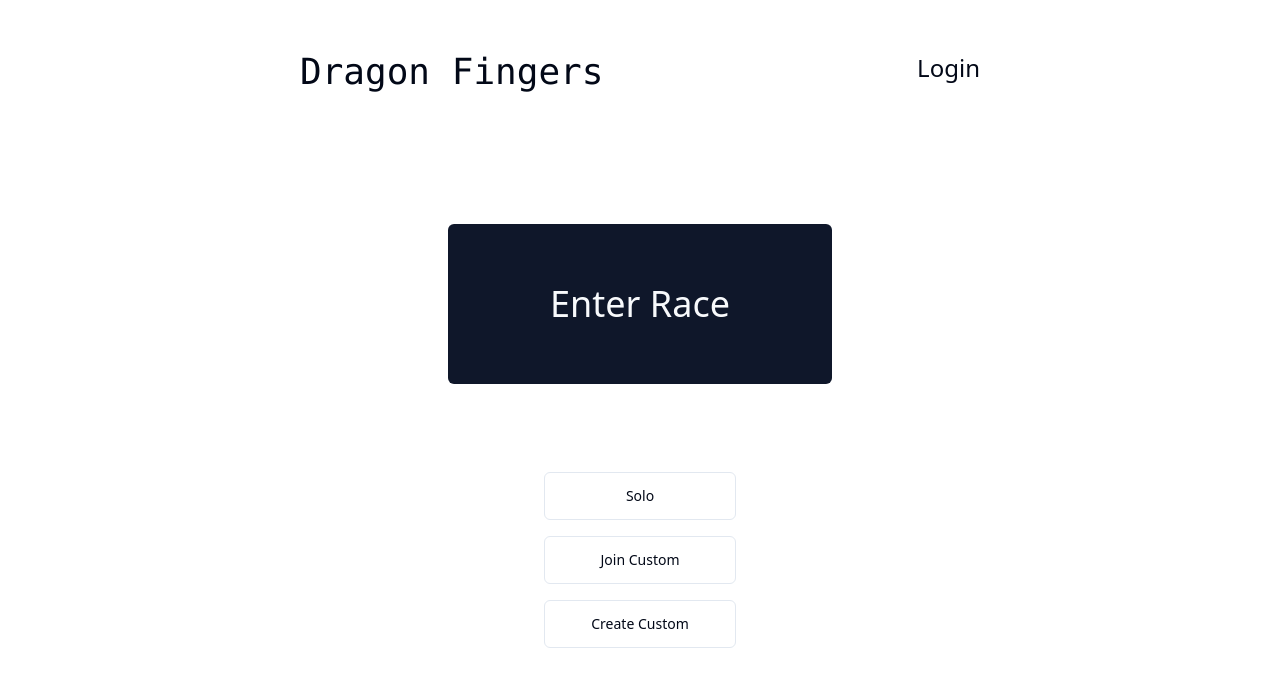
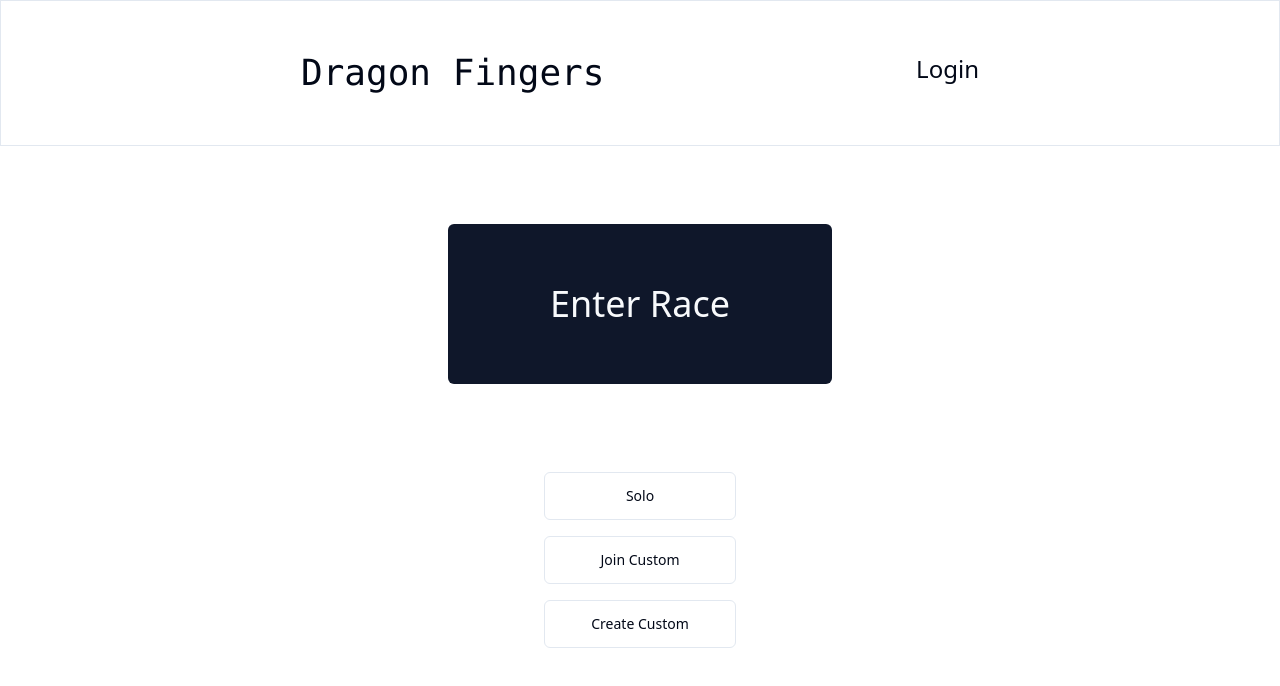
Before and after one commit to derekjtong/dragon-fingers-v2, a Next.js app: page / in a window 1280 px wide. Shown: the top 686 px of the page. Built offline with nearby package versions, Linux system fonts and the light colour scheme; no server answers.

Commit message:
Adjust border

```diff
--- a/app/components/Navbar.tsx
+++ b/app/components/Navbar.tsx
@@ -3,7 +3,7 @@ import AuthButton from "./AuthButton";
 
 function NavBar() {
   return (
-    <div className="fixed flex w-screen justify-between px-9 pt-10 text-2xl lg:px-72">
+    <div className="fixed z-50 flex w-screen justify-between border bg-white px-9 py-10 text-2xl lg:px-72">
       <Link href="/" className="p-3 font-mono text-4xl hover:bg-slate-300">
         Dragon Fingers
       </Link>
```
